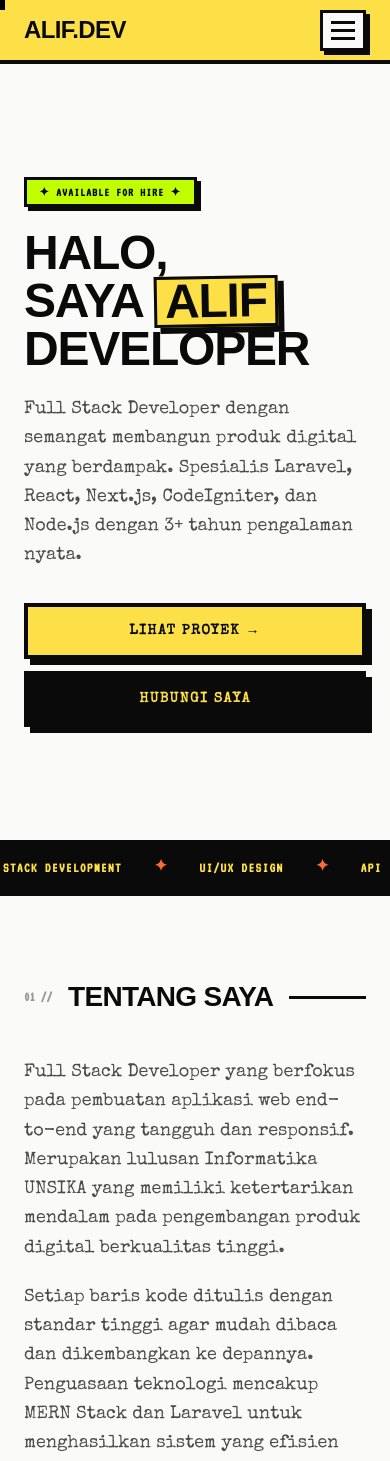
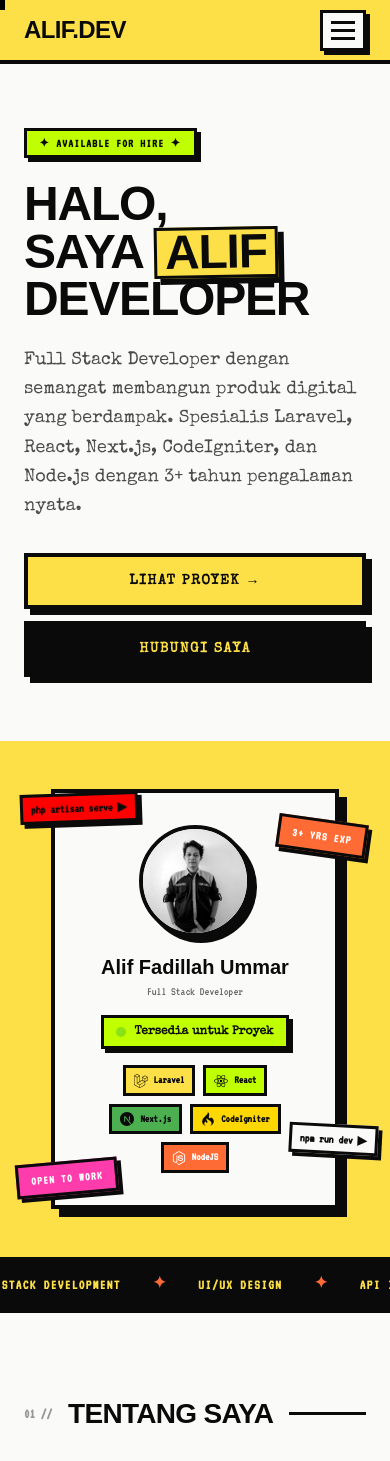
Before and after one commit to zalzdarkent/nextjs-portfolio-website, a Next.js app: page / in a window 390 px wide. Shown: the top 1461 px of the page. Built offline with nearby package versions, Linux system fonts and the light colour scheme; a web font is replaced by a local one.

Commit message:
feat: enhance layout and z-index for improved visibility in HeroSection

```diff
--- a/components/HeroSection.tsx
+++ b/components/HeroSection.tsx
@@ -79,7 +79,7 @@ export default function HeroSection() {
 
       {/* Right — Mengambil 5 dari 12 bagian kolom (Lebih Sempit) */}
       {/* 💡 UBAH DI SINI: Tambahkan lg:col-span-5 */}
-      <div className="hidden lg:flex lg:col-span-5 items-center justify-center bg-brutal-yellow relative overflow-hidden">
+      <div className="flex lg:flex items-center justify-center bg-brutal-yellow relative overflow-hidden py-12 lg:py-0 lg:col-span-5">
         {/* Decorative stickers */}
         <Sticker className="top-[15%] right-[6%] rotate-[8deg] bg-brutal-orange text-white">
           3+ YRS EXP
@@ -89,10 +89,10 @@ export default function HeroSection() {
         </Sticker>
 
         {/* Floating code tags */}
-        <div className="absolute top-[10%] left-[5%] -rotate-2 border-3 border-brutal-black bg-brutal-red px-2 py-1 font-mono text-xs font-bold shadow-brutal-sm ">
+        <div className="absolute top-[10%] z-50 left-[5%] -rotate-2 border-3 border-brutal-black bg-brutal-red px-2 py-1 font-mono text-xs font-bold shadow-brutal-sm ">
           {`php artisan serve ▶`}
         </div>
-        <div className="absolute bottom-[20%] right-[3%] rotate-3 border-3 border-brutal-black bg-brutal-white px-2 py-1 font-mono text-xs font-bold shadow-brutal-sm">
+        <div className="absolute bottom-[20%] z-20 right-[3%] rotate-3 border-3 border-brutal-black bg-brutal-white px-2 py-1 font-mono text-xs font-bold shadow-brutal-sm">
           npm run dev ▶
         </div>
 
@@ -101,7 +101,7 @@ export default function HeroSection() {
           initial={{ opacity: 0, y: 30, rotate: -2 }}
           animate={{ opacity: 1, y: 0, rotate: 0 }}
           transition={{ delay: 0.4, type: "spring", stiffness: 200, damping: 24 }}
-          className="relative w-72 bg-brutal-white border-4 border-brutal-black shadow-brutal-lg"
+          className="relative z-10 w-72 bg-brutal-white border-4 border-brutal-black shadow-brutal-lg"
         >
           <div className="flex flex-col items-center gap-4 p-8">
             {/* Avatar */}
@@ -190,7 +190,7 @@ function BrutalBtn({
 function Sticker({ children, className }: { children: React.ReactNode; className?: string }) {
   return (
     <div
-      className={`absolute border-3 border-brutal-black shadow-brutal-sm px-3 py-1.5 font-mono text-xs font-bold uppercase tracking-widest ${className}`}
+      className={`absolute z-20 border-3 border-brutal-black shadow-brutal-sm px-3 py-1.5 font-mono text-xs font-bold uppercase tracking-widest ${className}`}
     >
       {children}
     </div>
```
